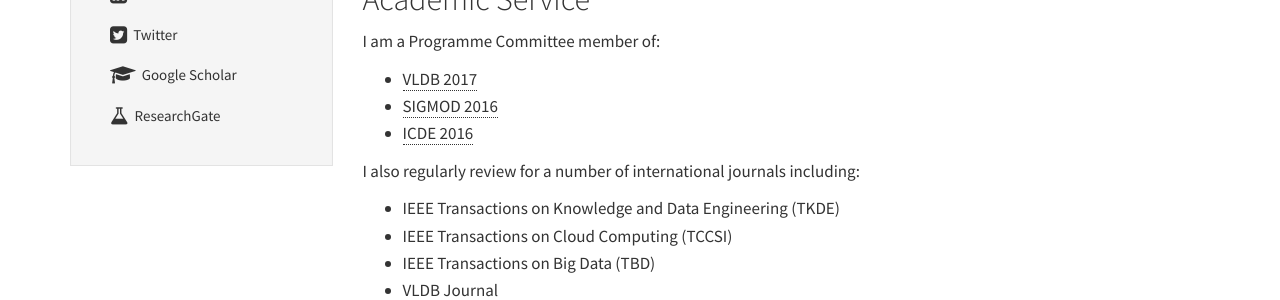
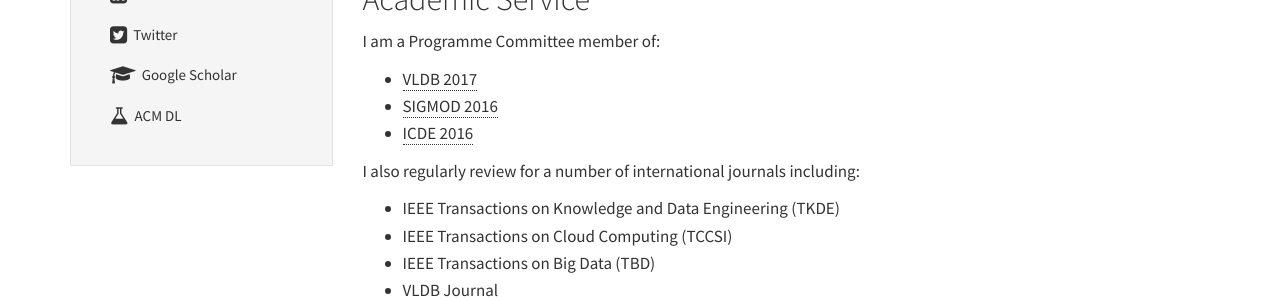
Before and after one commit to mansoure/mansoure.github.io, a Jekyll site: the page built from index.md, in a window 1280 px wide. Shown: the part 366-666 px from the top of the page. Built offline with Jekyll 4.4.1, drawn with Linux system fonts in a browser that asks for light colours.

Commit message:
Update default.html

```diff
--- a/_layouts/default.html
+++ b/_layouts/default.html
@@ -62,10 +62,10 @@
 					<ul class="list-group list-group-flush">
 					 <li class="list-group-item"><h4><i class="fa fa-home fa-lg"></i><span class="icon-label">Social</span></h4>
              			<ul class="list-group" id="social">
-               			 <li class="list-group-item"><a href="https://linkedin.com/in/suhaibfahmy"><i class="fa fa-linkedin-square fa-lg"></i> LinkedIn</a></li>
-               		 	 <li class="list-group-item"><a href="https://twitter.com/suhaibfahmy"><i class="fa fa-twitter-square fa-lg"></i> Twitter</a></li>
-               	   	 	 <li class="list-group-item"><a href="http://scholar.google.com/citations?user=88wtbPwAAAAJ"><i class="fa fa-graduation-cap fa-lg"></i> Google Scholar</a></li>
-               	 	 	<li class="list-group-item"><a href="http://www.researchgate.net/profile/Suhaib_Fahmy"><i class="fa fa-flask fa-lg"></i> ResearchGate</a></li>
+               			 <li class="list-group-item"><a href="https://www.linkedin.com/in/emansour"><i class="fa fa-linkedin-square fa-lg"></i> LinkedIn</a></li>
+               		 	 <li class="list-group-item"><a href="https://twitter.com/DrEssam_Mansour"><i class="fa fa-twitter-square fa-lg"></i> Twitter</a></li>
+               	   	 	 <li class="list-group-item"><a href="https://scholar.google.com/citations?user=dqgckDgAAAAJ&hl=en"><i class="fa fa-graduation-cap fa-lg"></i> Google Scholar</a></li>
+               	 	 	<li class="list-group-item"><a href="http://dl.acm.org/author_page.cfm?id=81100029928&cfid=676677292&cftoken=63220562"><i class="fa fa-flask fa-lg"></i> ACM DL</a></li>
               	  		</ul>
            		 	</li>
 
```
